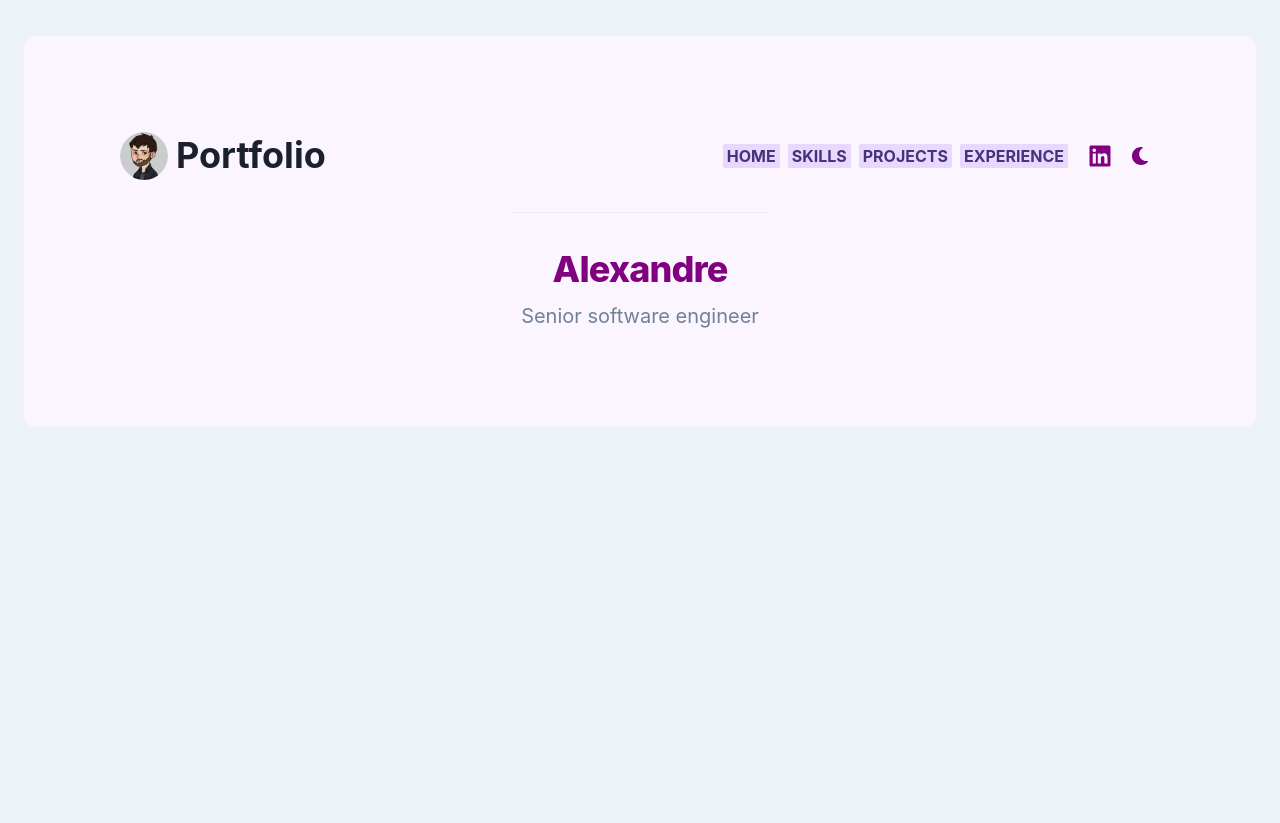
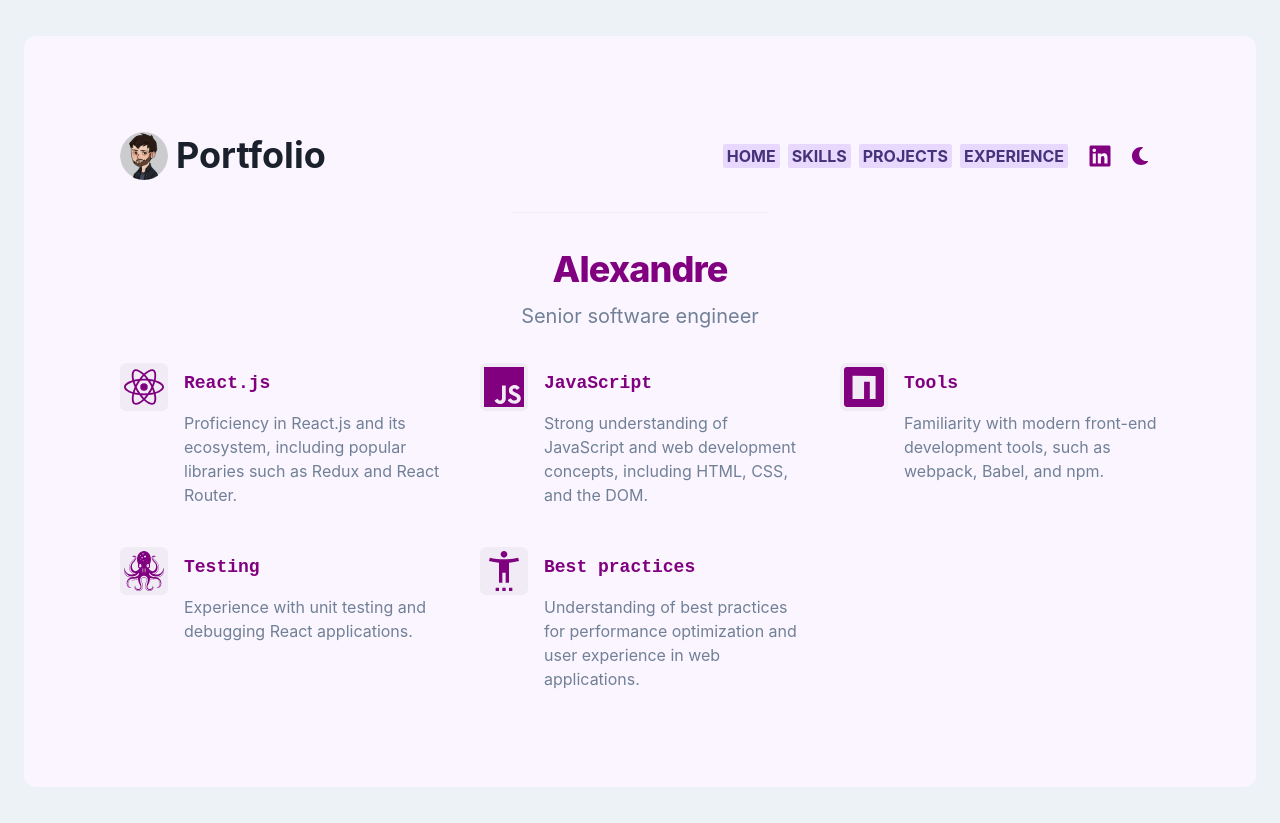
Before and after one commit to alpliar/portfolio, a Next.js app: page / in a window 1280 px wide. Before the commit the page ends 800 px from the top, so only its background shows below. Built offline with nearby package versions, Linux system fonts and the light colour scheme.

Commit message:
feature: generic homepage

```diff
--- a/pages/index.tsx
+++ b/pages/index.tsx
@@ -1,19 +1,42 @@
-import { Box, Center, Heading, Text } from "@chakra-ui/react";
-import Head from "next/head";
-import Features from "../layouts/Features";
+import { SimpleGrid } from "@chakra-ui/react";
+import { MdSettingsAccessibility } from "react-icons/md";
+import { SiJavascript, SiNpm, SiReact, SiTestinglibrary } from "react-icons/si";
+import Feature from "../components/Feature";
 import PageLayout from "../layouts/PageLayout";
 
 export default function Home() {
   return (
     <>
-      <Head>
-        <title>Portfolio</title>
-        <meta name="description" content="Alexandre's portfolio" />
-        <meta name="viewport" content="width=device-width, initial-scale=1" />
-        <link rel="icon" href="/favicon.ico" />
-      </Head>
-      <PageLayout title="Alexandre" subtitle="Senior software engineer">
-        <></>
+      <PageLayout
+        tabName="Home"
+        title="Alexandre"
+        subtitle="Senior software engineer"
+      >
+        <SimpleGrid columns={{ base: 1, md: 3 }} gap={10}>
+          <Feature title="React.js" icon={SiReact}>
+            Proficiency in React.js and its ecosystem, including popular
+            libraries such as Redux and React Router.
+          </Feature>
+
+          <Feature title="JavaScript" icon={SiJavascript}>
+            Strong understanding of JavaScript and web development concepts,
+            including HTML, CSS, and the DOM.
+          </Feature>
+
+          <Feature title="Tools" icon={SiNpm}>
+            Familiarity with modern front-end development tools, such as
+            webpack, Babel, and npm.
+          </Feature>
+
+          <Feature title="Testing" icon={SiTestinglibrary}>
+            Experience with unit testing and debugging React applications.
+          </Feature>
+
+          <Feature title="Best practices" icon={MdSettingsAccessibility}>
+            Understanding of best practices for performance optimization and
+            user experience in web applications.
+          </Feature>
+        </SimpleGrid>
       </PageLayout>
     </>
   );
```
